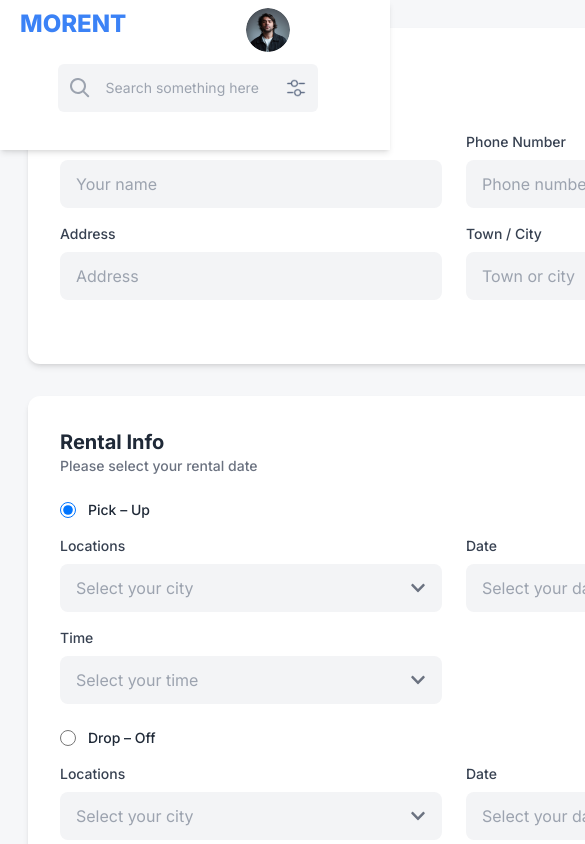
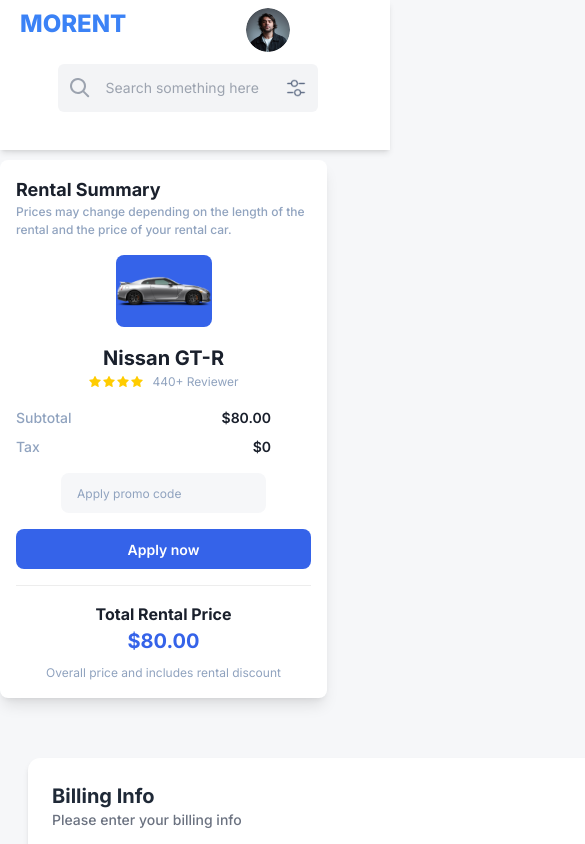
Before and after one commit to areebayaseen15/Hackhathone2-figma-template, a Next.js app: page /Payment in a window 390 px wide. Shown: the top 844 px of the page, 585 px wide, since content can reach past the window. Built offline with nearby package versions, Linux system fonts and the light colour scheme.

Commit message:
Update page.tsx

```diff
--- a/src/app/Payment/page.tsx
+++ b/src/app/Payment/page.tsx
@@ -8,14 +8,13 @@
 
 const Payment = () => {
   return (
-      <div className='mx-auto'>
 
-    <div className='container mx-w-[1440px] mx-h-[2240px] mx-auto flex gap-8 space-y-8 '>
+    <div className='mt-32 container mx-w-[1440px] mx-h-[2240px] mx-auto flex flex-col-reverse lg:flex-row gap-8 space-y-8 '>
 
     <div className="left-section w-[880px] h-[2176px] shadow-lg rounded-lg space-y-8 p-7">
 
  {/* Billing section */}
-    <div className="w-[852px] h-[336px] bg-white rounded-xl shadow-md p-8">
+<div className="w-full max-w-[852px] h-auto bg-white rounded-xl shadow-md p-6 lg:p-8 mx-auto">
   {/* Header */}
   <div className="flex justify-between items-center mb-6">
     <div>
@@ -26,7 +25,7 @@
   </div>
 
   {/* Input Fields */}
-      <div className="grid grid-cols-2 gap-x-6 gap-y-4">
+  <div className="grid grid-cols-1 lg:grid-cols-2 gap-6">
     {/* Name */}
     <div>
       <label className="block text-sm font-medium text-gray-700 mb-2">Name</label>
@@ -68,15 +67,17 @@
     </div>
   </div>
 </div>
+
+
    {/* Rental info */}
-    <div className="w-[852px] h-[664px] bg-white rounded-xl shadow-md p-8">
+<div className="w-full max-w-[852px] h-auto bg-white rounded-xl shadow-md p-6 lg:p-8 mx-auto">
   {/* Header */}
-      <div className="flex justify-between items-center mb-6">
+  <div className="flex flex-col lg:flex-row justify-between items-start lg:items-center mb-6">
     <div>
       <h2 className="text-xl font-bold text-gray-800">Rental Info</h2>
       <p className="text-sm font-medium text-gray-500">Please select your rental date</p>
     </div>
-        <p className="text-sm text-gray-500">Step 2 of 4</p>
+    <p className="text-sm text-gray-500 mt-4 lg:mt-0">Step 2 of 4</p>
   </div>
 
   {/* Pick-Up Section */}
@@ -92,7 +93,7 @@
       <label className="ml-3 text-sm font-medium text-gray-800">Pick – Up</label>
     </div>
 
-        <div className="grid grid-cols-2 gap-x-6 gap-y-4">
+    <div className="grid grid-cols-1 sm:grid-cols-2 lg:grid-cols-3 gap-6">
       {/* Locations */}
       <div>
         <label className="block text-sm font-medium text-gray-700 mb-2">Locations</label>
@@ -132,6 +133,7 @@
         </div>
       </div>
     </div>
+
       </div>
 
       {/* Drop-Off Section */}
@@ -145,8 +147,7 @@
     <label className="ml-3 text-sm font-medium text-gray-800">Drop – Off</label>
   </div>
 
-        <div className="grid grid-cols-2 gap-x-6 gap-y-4">
-          {/* Locations */}
+  <div className="grid grid-cols-1 sm:grid-cols-2 lg:grid-cols-3 gap-6">
     <div>
       <label className="block text-sm font-medium text-gray-700 mb-2">Locations</label>
       <div className="relative">
@@ -159,7 +160,6 @@
       </div>
     </div>
 
-          {/* Date */}
     <div>
       <label className="block text-sm font-medium text-gray-700 mb-2">Date</label>
       <div className="relative">
@@ -172,7 +172,6 @@
       </div>
     </div>
 
-          {/* Time */}
     <div>
       <label className="block text-sm font-medium text-gray-700 mb-2">Time</label>
       <div className="relative">
@@ -228,7 +227,6 @@
         </div>
 
         <div className="grid grid-cols-2 gap-6">
-          {/* Card Number */}
           <div>
             <label className="block text-sm font-medium text-gray-700 mb-2">Card Number</label>
             <input
@@ -238,7 +236,6 @@
             />
           </div>
 
-          {/* Expiration Date */}
           <div>
             <label className="block text-sm font-medium text-gray-700 mb-2">Expiration Date</label>
             <input
@@ -248,7 +245,6 @@
             />
           </div>
 
-          {/* Card Holder */}
           <div>
             <label className="block text-sm font-medium text-gray-700 mb-2">Card Holder</label>
             <input
@@ -283,7 +279,7 @@
         <FaPaypal className="text-blue-500 text-2xl" />
       </div>
 
-      {/* Bitcoin Section */}
+      {/* Bitcoin Account */}
       <div className="flex items-center justify-between bg-gray-50 p-6 rounded-lg">
         <div className="flex items-center">
           <input
@@ -311,7 +307,7 @@
         <span className="text-[#90A3BF] text-[16px] font-medium">Step 4 of 4</span>
       </div>
 
-      {/* Checkbox Section */}
+      {/* Terms and conditions */}
       <div className="space-y-4 mb-8 text-base font-semibold text-[#1F2544]">
         <label className="flex items-center bg-[#F6F7F9] p-4 rounded-lg cursor-pointer">
           <input type="checkbox" className="form-checkbox w-5 h-5 border-[#90A3BF] mr-4" />
@@ -350,80 +346,76 @@
 
 
       </div>
+                    {/* Rental Card Summary */}
 
-
-    <div className="right-section w-[492px] h-[560px] bg-white rounded-lg shadow-lg p-6">
+                    <div className="right-section w-full max-w-[327px] lg:max-w-[492px] bg-white rounded-lg shadow-lg p-4 sm:p-6">
   {/* Header */}
-      <div className="mb-6">
-        <h2 className="text-[20px] font-bold text-[#1A202C]">Rental Summary</h2>
-        <p className="text-[14px] text-[#90A3BF] font-medium">
+  <div className="mb-4 lg:mb-6">
+    <h2 className="text-[18px] sm:text-[20px] font-bold text-[#1A202C]">Rental Summary</h2>
+    <p className="text-[12px] sm:text-[14px] text-[#90A3BF] font-medium">
       Prices may change depending on the length of the rental and the price of your rental car.
     </p>
   </div>
 
-      {/* Car Details */}
-      <div className="flex items-center gap-4 mb-6">
+  <div className="flex flex-col sm:flex-row items-center gap-4 mb-4 lg:mb-6">
     <div className="w-[96px] h-[72px] bg-[#3563E9] rounded-lg flex justify-center items-center">
       <Image
         src="/Assets/car (17).png"
-        alt="Profile"
+        alt="Car"
         width={116}
         height={36}
-
       />
     </div>
-        <div>
-          <h3 className="text-[28px] font-bold text-[#1A202C]">Nissan GT- R</h3>
-          <div className="flex items-center text-[#FFCC00] text-[16px]">
+    <div className="text-center sm:text-left">
+      <h3 className="text-[20px] sm:text-[28px] font-bold text-[#1A202C]">Nissan GT-R</h3>
+      <div className="flex items-center justify-center sm:justify-start text-[#FFCC00] text-[14px] sm:text-[16px]">
         <AiFillStar />
         <AiFillStar />
         <AiFillStar />
         <AiFillStar />
-            <span className="text-[#90A3BF] text-[14px] ml-2">440+ Reviewer</span>
+        <span className="text-[#90A3BF] text-[12px] sm:text-[14px] ml-2">440+ Reviewer</span>
       </div>
     </div>
   </div>
 
-      {/* Pricing Details */}
-      <div className="mb-6">
+  <div className="mb-4 lg:mb-6">
     <div className="flex justify-between items-center mb-2">
-          <span className="text-[16px] font-medium text-[#90A3BF]">Subtotal</span>
-          <span className="text-[16px] font-semibold text-[#1A202C]">$80.00</span>
+      <span className="text-[14px] sm:text-[16px] font-medium text-[#90A3BF]">Subtotal</span>
+      <span className="text-[14px] sm:text-[16px] font-semibold text-[#1A202C] mr-10">$80.00</span>
     </div>
     <div className="flex justify-between items-center">
-          <span className="text-[16px] font-medium text-[#90A3BF]">Tax</span>
-          <span className="text-[16px] font-semibold text-[#1A202C]">$0</span>
+      <span className="text-[14px] sm:text-[16px] font-medium text-[#90A3BF]">Tax</span>
+      <span className="text-[14px] sm:text-[16px] font-semibold text-[#1A202C] mr-10">$0</span>
     </div>
   </div>
 
   {/* Promo Code Section */}
-      <div className="mb-6 flex items-center gap-4 relative">
+  <div className="mb-4 lg:mb-6 flex flex-col sm:flex-row items-center gap-4">
     <input
       type="text"
       placeholder="Apply promo code"
-          className="flex-grow h-[48px] bg-[#F6F7F9] rounded-lg px-4 text-[14px] placeholder-[#90A3BF] focus:outline-none"/>
-
-<button className="w-[92px] h-[48px] text-black text-[16px] font-semibold rounded-lg absolute bottom-0 right-4 place-content-end">
+      className="flex-grow h-[40px] sm:h-[48px] bg-[#F6F7F9] rounded-lg px-4 text-[12px] sm:text-[14px] placeholder-[#90A3BF] focus:outline-none"
+    />
+    <button className="w-full sm:w-[92px] h-[40px] sm:h-[48px] bg-[#3563E9] text-white text-[14px] sm:text-[16px] font-semibold rounded-lg">
       Apply now
     </button>
-
   </div>
 
   {/* Total Price Section */}
   <div className="border-t border-[#EDEDED] pt-4">
-        <div className="flex justify-between items-center mb-2">
-          <span className="text-[20px] font-bold text-[#1A202C]">Total Rental Price</span>
-          <span className="text-[24px] font-bold text-[#3563E9]">$80.00</span>
+    <div className="flex flex-col sm:flex-row justify-between items-center mb-2">
+      <span className="text-[16px] sm:text-[20px] font-bold text-[#1A202C]">Total Rental Price</span>
+      <span className="text-[20px] sm:text-[24px] font-bold text-[#3563E9]">$80.00</span>
     </div>
-        <p className="text-[14px] text-[#90A3BF]">
+    <p className="text-[12px] sm:text-[14px] text-[#90A3BF] text-center sm:text-left">
       Overall price and includes rental discount
     </p>
   </div>
 </div>
 
+
     </div>
 
-</div>
 
   )
 }
```
Lines whose indentation alone changed are shown as unchanged.
